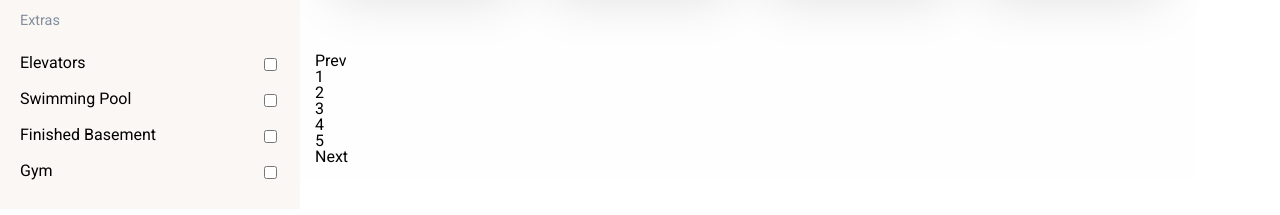
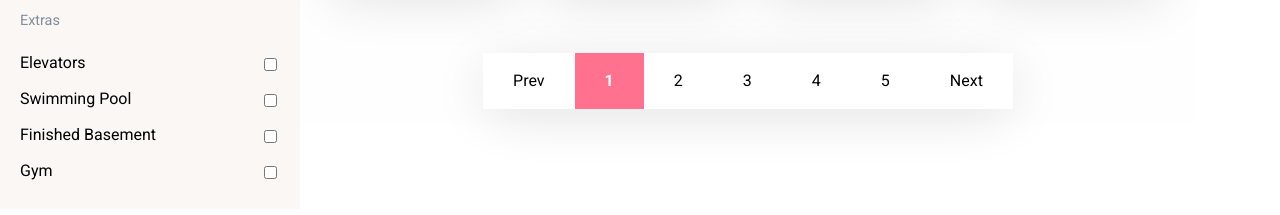
Before and after one commit to aslamm29/real-estate, a React (Create React App) app: page / in a window 1280 px wide. Shown: the part 461-676 px from the top of the page. Built offline with nearby package versions, Linux system fonts and the light colour scheme.

Commit message:
Styled the pagination section

```diff
--- a/src/components/Listings.js
+++ b/src/components/Listings.js
@@ -171,10 +171,10 @@ class Header extends Component {
                 </div>
                 </div>
             </section>
-            <section className="pagination">
-                <ul className="pagination-nums">
+            <section id="pagination">
+                <ul className="pages">
                     <li>Prev</li>
-                    <li>1</li>
+                    <li className="active">1</li>
                     <li>2</li>
                     <li>3</li>
                     <li>4</li>
--- a/src/sass/_content-area.scss
+++ b/src/sass/_content-area.scss
@@ -271,6 +271,31 @@
     }
 }
 
+
+#pagination{
+    text-align: center;
+    .pages{
+        margin: 0 auto;
+        display: inline-block;
+        background: white;
+        -webkit-box-shadow: 0px 9px 54px -4px rgba(224,224,224,1);
+        -moz-box-shadow: 0px 9px 54px -4px rgba(224,224,224,1);
+        box-shadow: 0px 9px 54px -4px rgba(224,224,224,1);
+
+        li{
+            display: inline-block;
+            padding: 20px 30px;
+
+            &:hover,
+            &.active {
+                color: white;
+                font-weight: 700;
+                background: $pink;
+                cursor: pointer;
+            }
+        }
+    }
+}
 .col-md-3{
     width: 25%;
     display: inline-block;
```
